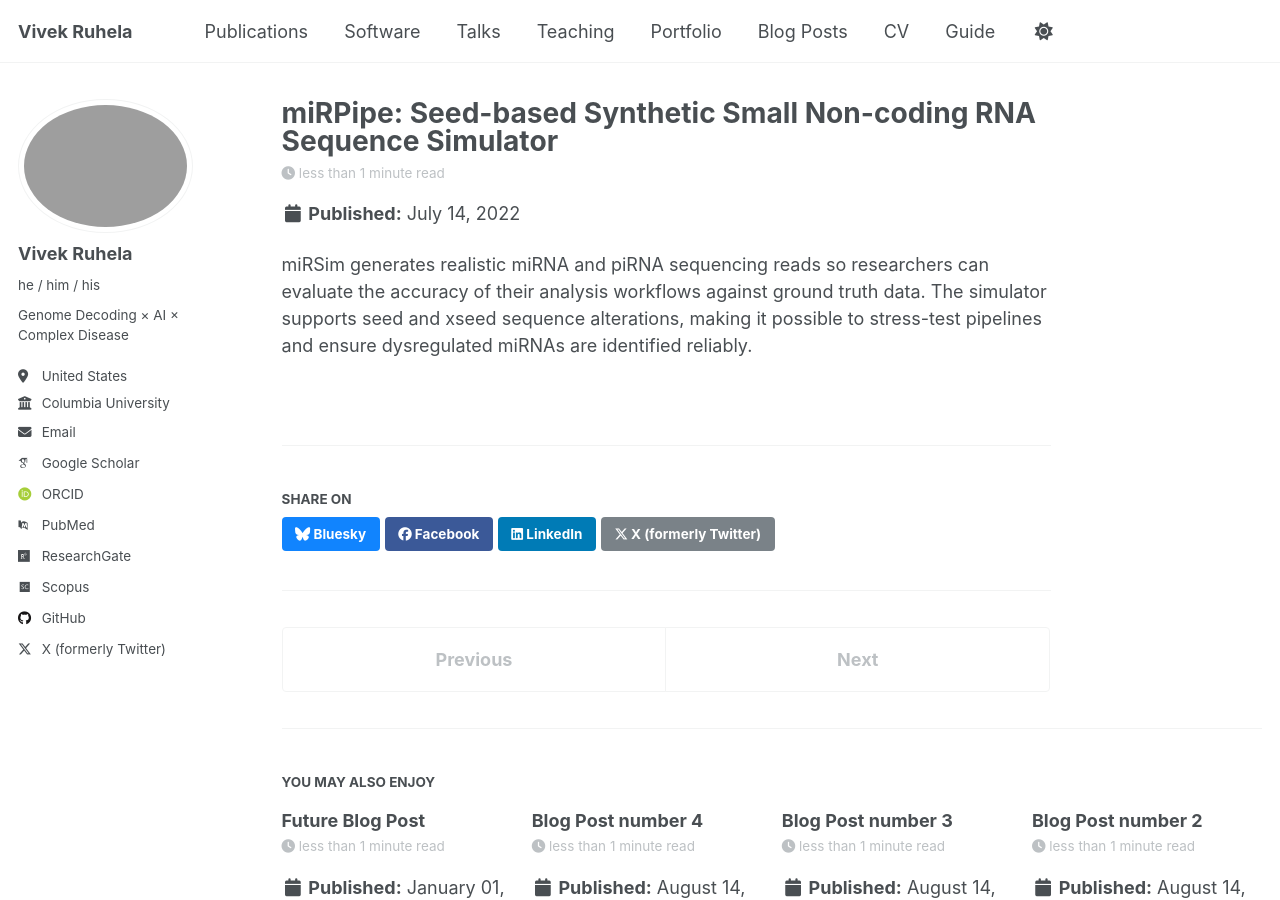
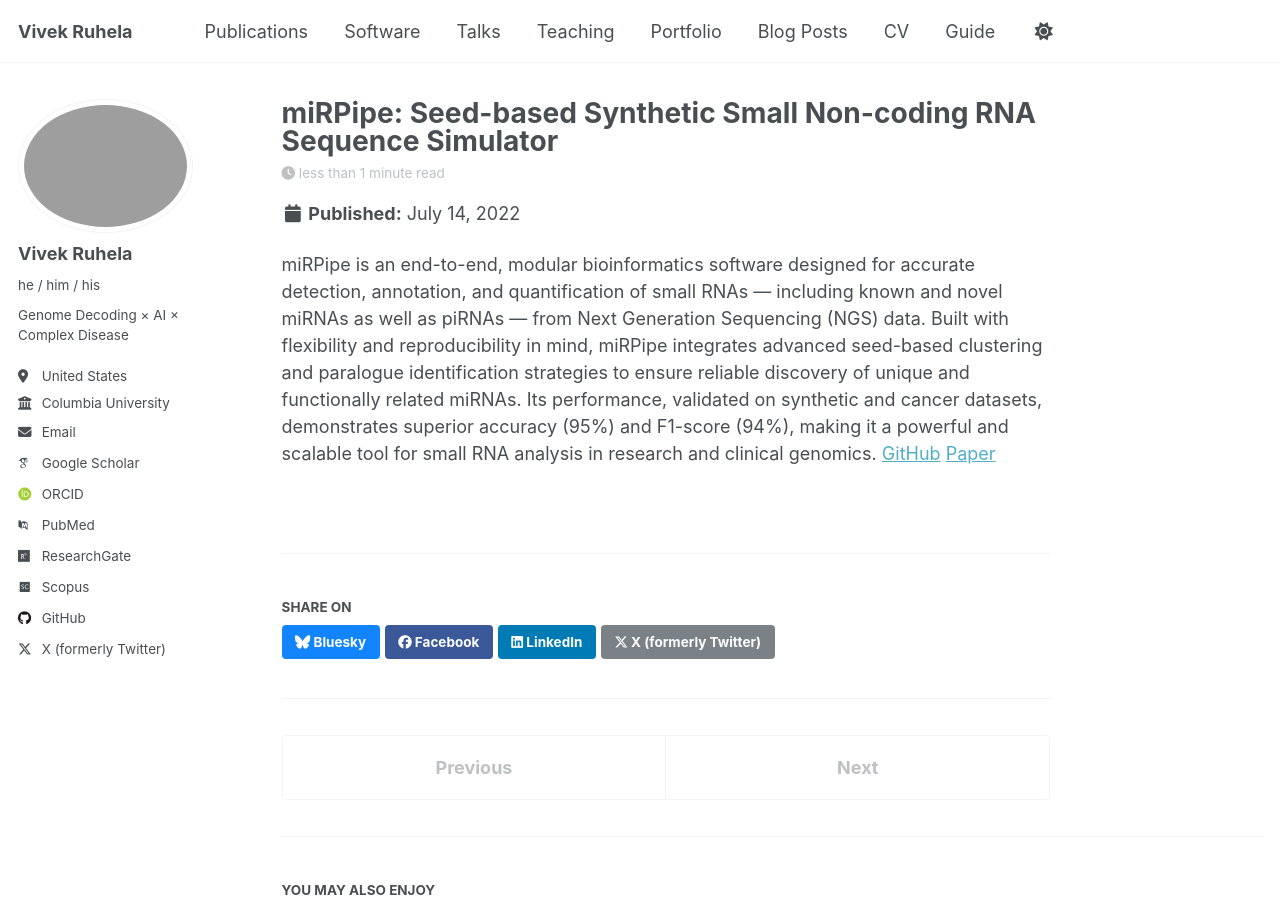
Before and after one commit to vivekruhela/vivekruhela.github.io, a Jekyll site: the page built from _software/2022-07-22-mirpipe.md, in a window 1280 px wide and 900 px high. Built offline with Jekyll 4.4.1, drawn with Linux system fonts in a browser that asks for light colours; some web fonts are replaced; a script that is not in the unit is left out.

Commit message:
Update 2022-07-22-mirpipe.md

```diff
--- a/_software/2022-07-22-mirpipe.md
+++ b/_software/2022-07-22-mirpipe.md
@@ -1,10 +1,10 @@
 ---
 title: "miRPipe: Seed-based Synthetic Small Non-coding RNA Sequence Simulator"
 permalink: /software/mirpipe
-excerpt: "Synthetic small RNA simulator for benchmarking miRNA and piRNA RNA-seq pipelines with known ground truth."
+excerpt: "miRPipe — a powerful end-to-end software for accurate detection, annotation, and quantification of known and novel small RNAs from sequencing data.[GitHub](https://github.com/vivekruhela/miRPipe) [Paper](http://vivekruhela.github.io/files/mirpipe-rnaseq.pdf)"
 date: 2022-07-14
 links:
   project: https://github.com/vivekruhela/miRPipe
   download: http://vivekruhela.github.io/files/mirpipe-rnaseq.pdf
 ---
-miRSim generates realistic miRNA and piRNA sequencing reads so researchers can evaluate the accuracy of their analysis workflows against ground truth data. The simulator supports seed and xseed sequence alterations, making it possible to stress-test pipelines and ensure dysregulated miRNAs are identified reliably.
+miRPipe is an end-to-end, modular bioinformatics software designed for accurate detection, annotation, and quantification of small RNAs — including known and novel miRNAs as well as piRNAs — from Next Generation Sequencing (NGS) data. Built with flexibility and reproducibility in mind, miRPipe integrates advanced seed-based clustering and paralogue identification strategies to ensure reliable discovery of unique and functionally related miRNAs. Its performance, validated on synthetic and cancer datasets, demonstrates superior accuracy (95%) and F1-score (94%), making it a powerful and scalable tool for small RNA analysis in research and clinical genomics. [GitHub](https://github.com/vivekruhela/miRPipe) [Paper](http://vivekruhela.github.io/files/mirpipe-rnaseq.pdf)
```
